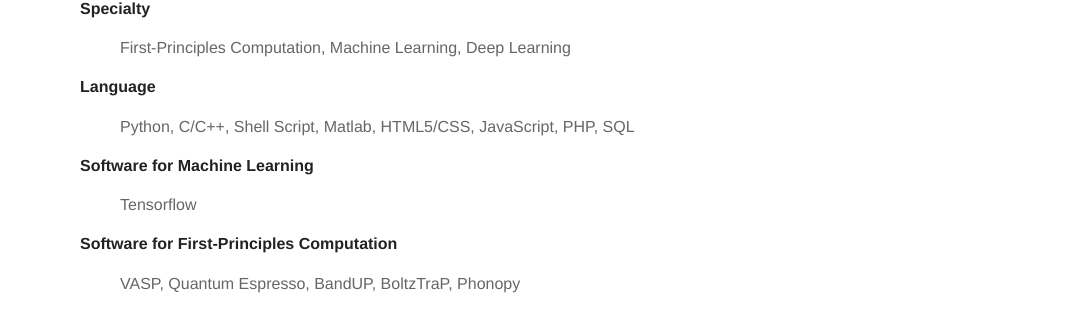
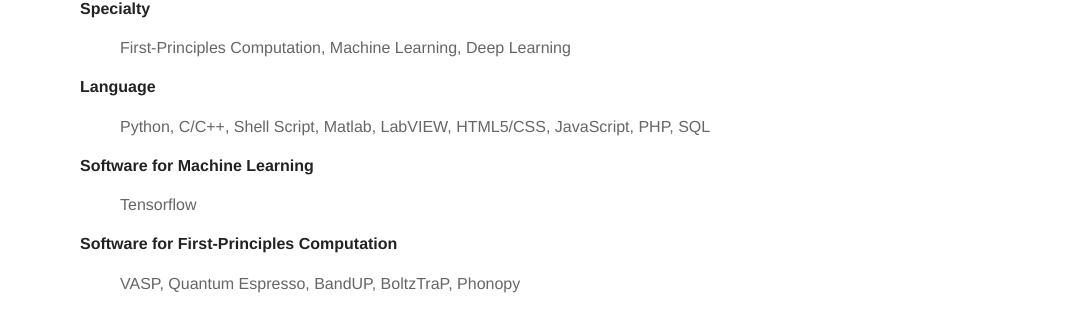
Before and after one commit to bkchang/bkchang.github.io, a Jekyll site: the page built from about.md, in a window 1280 px wide. Shown: the part 1041-1351 px from the top of the page, without its empty margins (195-1280 px from the left). Built offline with Jekyll 4.4.1, drawn with Linux system fonts in a browser that asks for light colours.

Commit message:
Update about.md

```diff
--- a/about.md
+++ b/about.md
@@ -45,7 +45,7 @@ Research Assistant, Institute of Atomic and Molecular Sciences (IAMS), Academia
 	<ul>First-Principles Computation, Machine Learning, Deep Learning</ul>
 
 	<h4>Language</h4>
-	<ul>Python, C/C++, Shell Script, Matlab, HTML5/CSS, JavaScript, PHP, SQL</ul>
+	<ul>Python, C/C++, Shell Script, Matlab, LabVIEW, HTML5/CSS, JavaScript, PHP, SQL</ul>
 
 	<h4>Software for Machine Learning</h4>
 	<ul>Tensorflow</ul>
```
